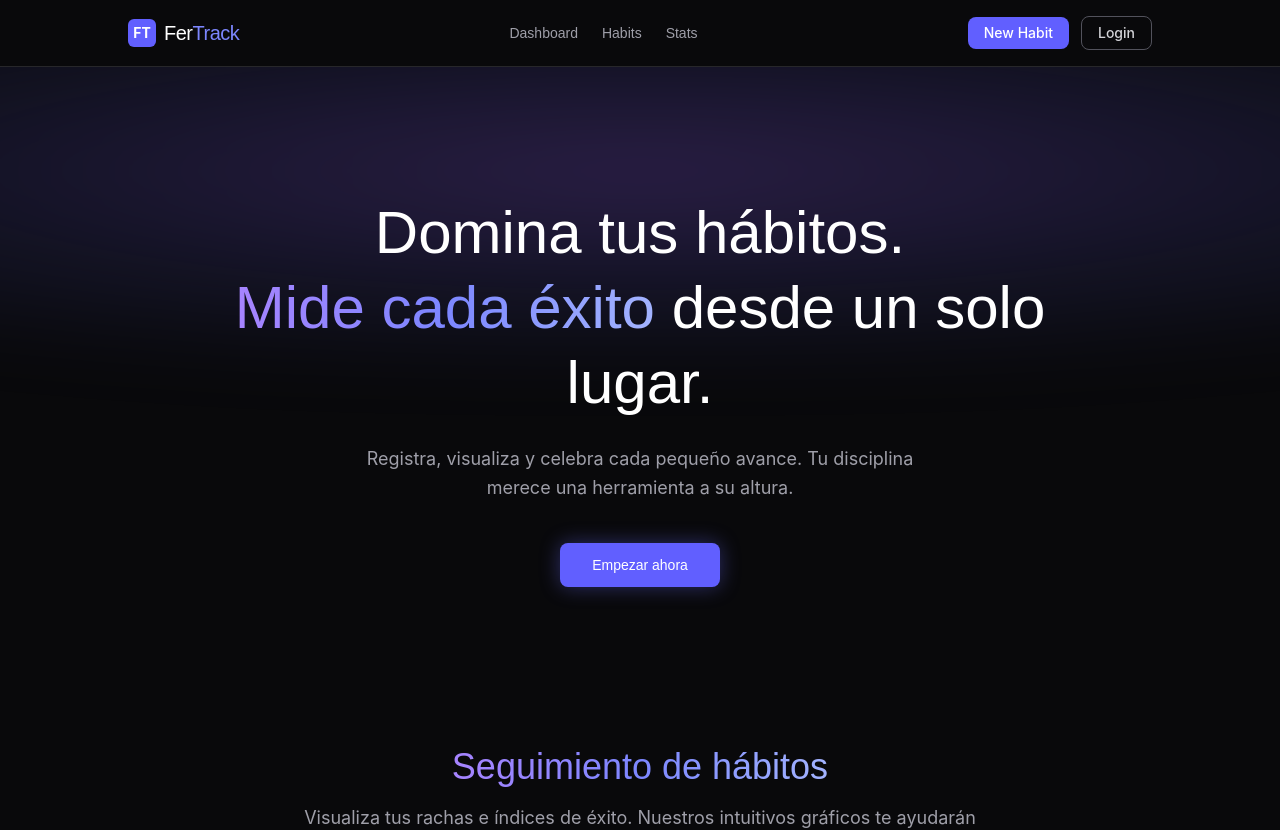
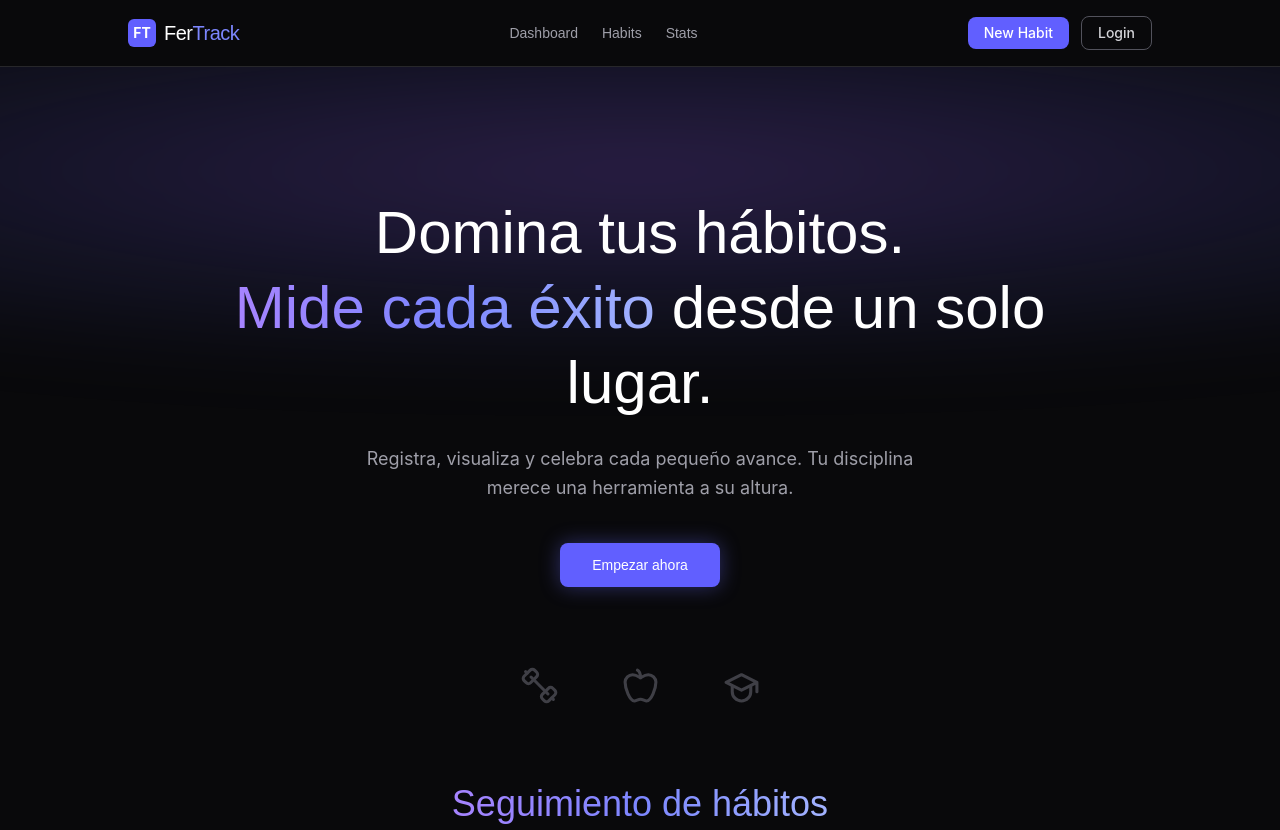
Before and after one commit to fgomez2/fertrack, a React (Vite) app in the folder frontend/: page / in a window 1280 px wide. Shown: the top 830 px of the page. Built offline with nearby package versions, Linux system fonts and the light colour scheme.

Commit message:
feat: Añadidos iconos y su respectiva animación de parpadeo

```diff
--- a/frontend/src/components/Main.tsx
+++ b/frontend/src/components/Main.tsx
@@ -26,6 +26,29 @@ export function Main() {
             stagger: 0.2, // tiempo de espera entre la animacion de cada elemento
             delay: 0.1,
         })
+
+        // Animación de parpadeo para los iconos
+        const flickerIcons = gsap.utils.toArray<HTMLElement>('.flicker-icon')
+
+        flickerIcons.forEach((icon) => {
+            const flicker = () => {
+                const tl = gsap.timeline({
+                    onComplete: () => {
+                        gsap.delayedCall(Math.random() * 4 + 1, flicker)
+                    }
+                })
+
+                const isViolet = Math.random() > 0.5
+                const brightness = isViolet ? '#a78bfa' : '#d4d4d8'
+
+                tl.to(icon, { color: brightness, opacity: 0.8, duration: 0.05 })
+                    .to(icon, { color: '#3f3f46', opacity: 1, duration: 0.05 })
+                    .to(icon, { color: brightness, opacity: 0.7, duration: 0.03 })
+                    .to(icon, { color: '#3f3f46', opacity: 1, duration: 0.1 })
+            }
+
+            gsap.delayedCall(Math.random() * 2, flicker)
+        })
     }, { scope: containerRef }) // que GSAP solo busque dentro de este contenedor
 
     return (
@@ -41,7 +64,7 @@ export function Main() {
             />
 
             {/* Hero sect */}
-            <section ref={containerRef} className="relative z-10 flex flex-col items-center justify-center text-center px-6 pt-32 pb-24 max-w-4xl mx-auto">
+            <section ref={containerRef} className="relative z-10 flex flex-col items-center justify-center text-center px-6 pt-32 pb-0 max-w-4xl mx-auto">
 
                 {/* ESLOGAN */}
                 <h2 className="animate-item font-archivo text-4xl sm:text-5xl md:text-6xl leading-tight text-white">
@@ -65,11 +88,35 @@ export function Main() {
                         Empezar ahora
                     </button>
                 </div>
+
+                {/* Sección de iconos minimalistas con efecto neón */}
+                <div className="animate-item my-20 flex items-center justify-center gap-8 sm:gap-16">
+                    {/* Mancuerna */}
+                    <svg className="flicker-icon w-[37px] h-[37px] text-zinc-700" viewBox="0 0 24 24" fill="none" stroke="currentColor" strokeWidth="2" strokeLinecap="round" strokeLinejoin="round">
+                        <path d="m6.5 6.5 11 11" />
+                        <path d="m21 21-1-1" />
+                        <path d="m3 3 1 1" />
+                        <path d="m18 22 4-4a2 2 0 0 0 0-2.8l-1.4-1.4a2 2 0 0 0-2.8 0l-4 4a2 2 0 0 0 0 2.8l1.4 1.4a2 2 0 0 0 2.8 0Z" />
+                        <path d="m2 6 4-4a2 2 0 0 1 2.8 0l1.4 1.4a2 2 0 0 1 0 2.8l-4 4a2 2 0 0 1-2.8 0l-1.4-1.4a2 2 0 0 1 0-2.8Z" />
+                    </svg>
+
+                    {/* Manzana */}
+                    <svg className="flicker-icon w-[37px] h-[37px] text-zinc-700" viewBox="0 0 24 24" fill="none" stroke="currentColor" strokeWidth="2" strokeLinecap="round" strokeLinejoin="round">
+                        <path d="M12 20.94c1.5 0 2.75 1.06 4 1.06 3 0 6-8 6-12.22A4.91 4.91 0 0 0 17 5c-2.22 0-4 1.44-5 2-1-.56-2.78-2-5-2a4.9 4.9 0 0 0-5 4.78C2 14 5 22 8 22c1.25 0 2.5-1.06 4-1.06Z" />
+                        <path d="M10 2c1 .5 2 2 2 5" />
+                    </svg>
+
+                    {/* Libro/Estudio */}
+                    <svg className="flicker-icon w-[37px] h-[37px] text-zinc-700" viewBox="0 0 24 24" fill="none" stroke="currentColor" strokeWidth="2" strokeLinecap="round" strokeLinejoin="round">
+                        <path d="M22 10v6M2 10l10-5 10 5-10 5z" />
+                        <path d="M6 12.5V16a6 6 0 0 0 12 0v-3.5" />
+                    </svg>
+                </div>
             </section>
 
             {/* Sección "Seguimimento de hábitos" */}
             <section ref={chartsRef}
-                className="animate-item relative z-10 mt-16 px-6 max-w-5xl mx-auto pb-20 sm:pb-24"
+                className="animate-item relative z-10 mt-0 px-6 max-w-5xl mx-auto pb-20 sm:pb-24"
             >
                 {/* Título */}
                 <h3 className="text-3xl sm:text-4xl font-archivo text-center mb-4">
```
